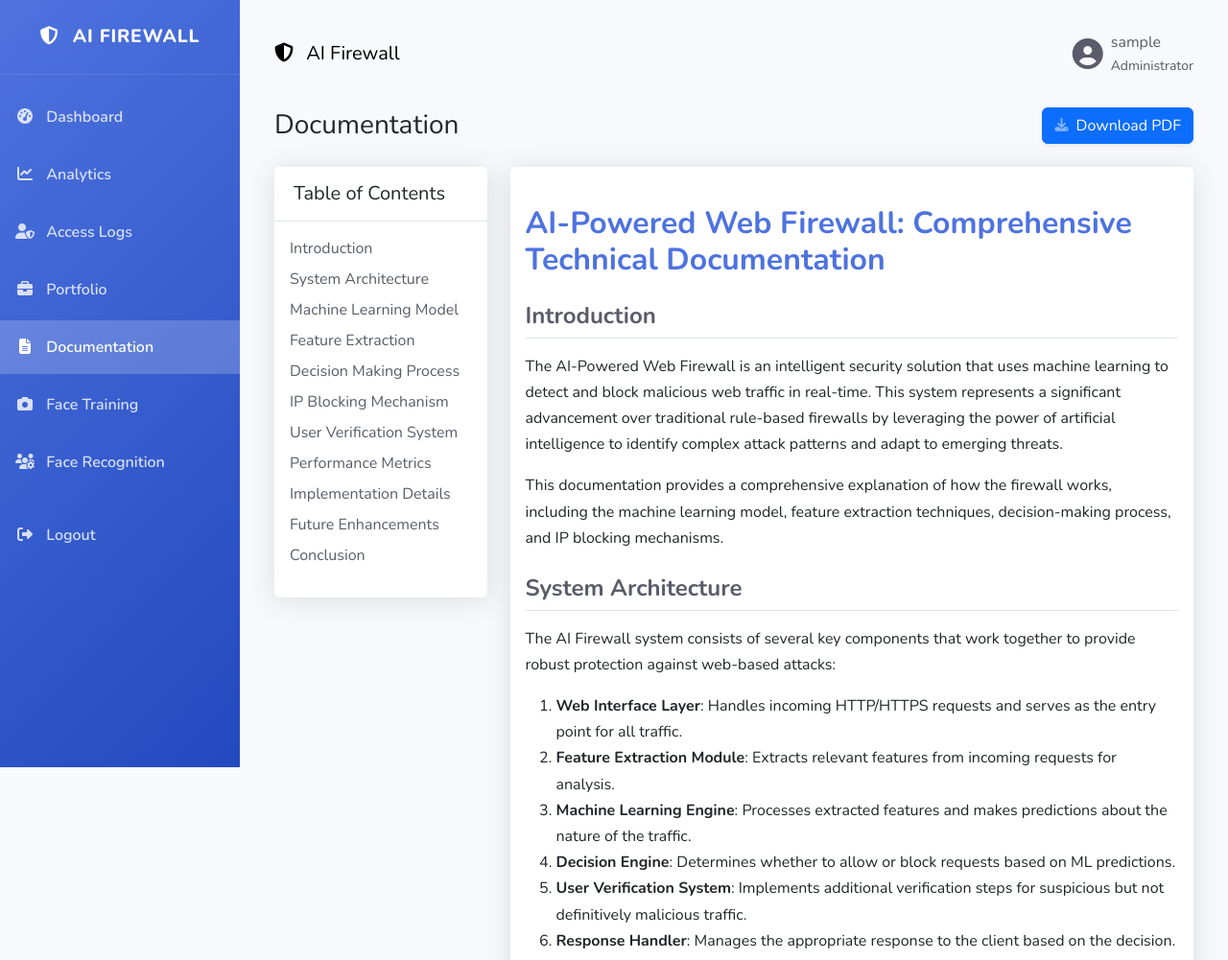
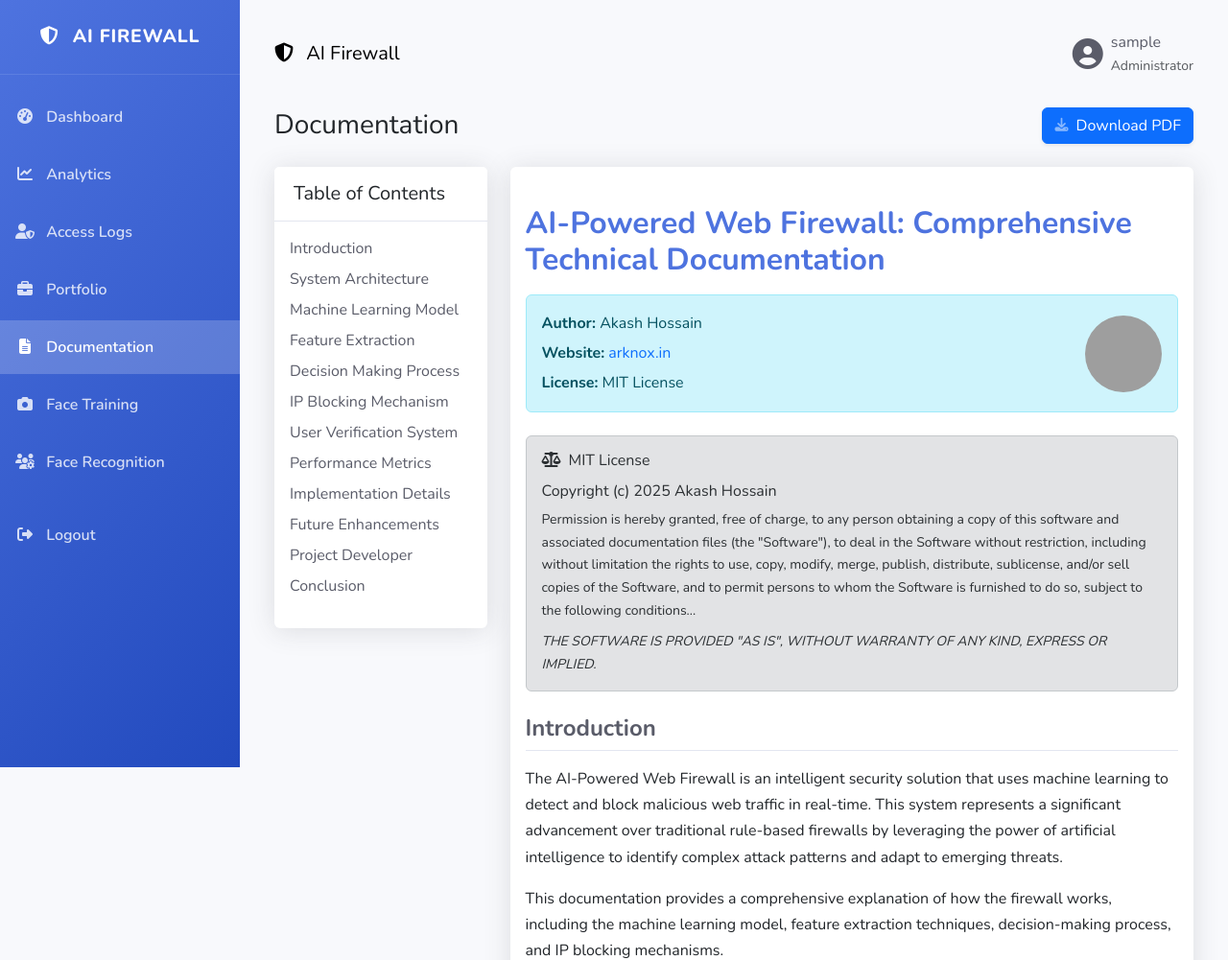
Before and after one commit to mdakashhossain1/AI-Powered-Web-Firewall, a Flask app: page /documentation in a window 1280 px wide. Shown: the top 1001 px of the page at 96% size. Run offline with Flask 2, Linux system fonts and the light colour scheme; the visitor is signed in with stand-in values (Sample User, id 1); parts of the project's set-up code (start-up, migrations or seed data) failed here and were passed over; some libraries are stand-ins or nearby versions; grey boxes are pictures that could not be loaded.

Commit message:
Update documentation.html: Add author info, MIT license, and developer profile with mypassport.png

```diff
--- a/app/templates/documentation.html
+++ b/app/templates/documentation.html
@@ -303,6 +303,7 @@
                                     <li><a href="#performance-metrics">Performance Metrics</a></li>
                                     <li><a href="#implementation-details">Implementation Details</a></li>
                                     <li><a href="#future-enhancements">Future Enhancements</a></li>
+                                    <li><a href="#project-developer">Project Developer</a></li>
                                     <li><a href="#conclusion">Conclusion</a></li>
                                 </ul>
                             </div>
@@ -315,6 +316,26 @@
                     <div class="card">
                         <div class="card-body documentation-content">
                             <h1 id="introduction">AI-Powered Web Firewall: Comprehensive Technical Documentation</h1>
+
+                            <div class="alert alert-info mb-4">
+                                <div class="row align-items-center">
+                                    <div class="col-md-8">
+                                        <p class="mb-1"><strong>Author:</strong> Akash Hossain</p>
+                                        <p class="mb-1"><strong>Website:</strong> <a href="https://arknox.in" target="_blank" class="text-decoration-none">arknox.in</a></p>
+                                        <p class="mb-0"><strong>License:</strong> MIT License</p>
+                                    </div>
+                                    <div class="col-md-4 text-end">
+                                        <img src="{{ url_for('static', filename='../image/mypassport.png') }}" alt="Developer" class="rounded-circle" style="width: 80px; height: 80px; object-fit: cover;">
+                                    </div>
+                                </div>
+                            </div>
+
+                            <div class="alert alert-secondary mb-4">
+                                <h6 class="mb-2"><i class="fas fa-balance-scale me-2"></i>MIT License</h6>
+                                <p class="mb-1">Copyright (c) 2025 Akash Hossain</p>
+                                <p class="mb-0 small">Permission is hereby granted, free of charge, to any person obtaining a copy of this software and associated documentation files (the "Software"), to deal in the Software without restriction, including without limitation the rights to use, copy, modify, merge, publish, distribute, sublicense, and/or sell copies of the Software, and to permit persons to whom the Software is furnished to do so, subject to the following conditions...</p>
+                                <p class="mb-0 small mt-2"><em>THE SOFTWARE IS PROVIDED "AS IS", WITHOUT WARRANTY OF ANY KIND, EXPRESS OR IMPLIED.</em></p>
+                            </div>
 
                             <h2 id="introduction">Introduction</h2>
                             <p>The AI-Powered Web Firewall is an intelligent security solution that uses machine learning to detect and block malicious web traffic in real-time. This system represents a significant advancement over traditional rule-based firewalls by leveraging the power of artificial intelligence to identify complex attack patterns and adapt to emerging threats.</p>
@@ -795,6 +816,37 @@ const interval = setInterval(() => {
                             - Develop more accessible verification methods
                             - Reduce false positives for legitimate users</p>
 
+                            <h2 id="project-developer">Project Developer</h2>
+                            <div class="card bg-light mb-4">
+                                <div class="card-body">
+                                    <div class="row align-items-center">
+                                        <div class="col-md-3 text-center">
+                                            <img src="{{ url_for('static', filename='../image/mypassport.png') }}" alt="Akash Hossain" class="rounded-circle mb-3" style="width: 120px; height: 120px; object-fit: cover;">
+                                        </div>
+                                        <div class="col-md-9">
+                                            <h4 class="mb-2">Akash Hossain</h4>
+                                            <p class="text-muted mb-3"><em>Lead Developer & AI Security Specialist</em></p>
+                                            <p class="mb-3">The AI-Powered Web Firewall project was developed by Akash Hossain, combining expertise in cybersecurity, machine learning, and full-stack development to create a comprehensive security solution that addresses modern web threats through innovative AI-powered approaches.</p>
+
+                                            <h6 class="mb-2">Specializations:</h6>
+                                            <ul class="mb-3">
+                                                <li>AI-driven threat detection systems</li>
+                                                <li>Machine learning model optimization for real-time security applications</li>
+                                                <li>Full-stack web development and system integration</li>
+                                                <li>Cybersecurity frameworks and deployment architecture</li>
+                                            </ul>
+
+                                            <p class="mb-0">
+                                                <strong>Website:</strong>
+                                                <a href="https://arknox.in" target="_blank" class="text-decoration-none">
+                                                    <i class="fas fa-external-link-alt me-1"></i>arknox.in
+                                                </a>
+                                            </p>
+                                        </div>
+                                    </div>
+                                </div>
+                            </div>
+
                             <h2 id="conclusion">Conclusion</h2>
                             <p>The AI-Powered Web Firewall represents a significant advancement in web application security by leveraging machine learning to detect and block malicious traffic in real-time. By analyzing 41 different features extracted from each web request, the system can identify complex attack patterns that traditional rule-based firewalls might miss.</p>
 
@@ -803,6 +855,22 @@ const interval = setInterval(() => {
                             <p>The system's modular architecture allows for easy maintenance and future enhancements, ensuring that it can adapt to emerging threats and evolving attack techniques. The combination of machine learning, user verification, and IP-based analysis creates a comprehensive security solution that balances protection with user experience.</p>
 
                             <p>As web-based attacks continue to grow in sophistication, AI-powered security solutions like this firewall will become increasingly essential for protecting web applications and their users. The ongoing development of this system will focus on enhancing feature extraction, improving model accuracy, and expanding deployment options to meet the evolving needs of web security.</p>
+
+                            <p>This project represents a commitment to advancing cybersecurity through innovative machine learning approaches. The project is open-source under the MIT License, encouraging collaboration and further development by the security community.</p>
+
+                            <div class="alert alert-primary mt-4">
+                                <div class="text-center">
+                                    <p class="mb-2"><strong>For questions, contributions, or collaboration opportunities:</strong></p>
+                                    <p class="mb-0">
+                                        <a href="https://arknox.in" target="_blank" class="btn btn-outline-primary btn-sm me-2">
+                                            <i class="fas fa-globe me-1"></i>Visit arknox.in
+                                        </a>
+                                        <a href="https://github.com/mdakashhossain1/AI-Powered-Web-Firewall" target="_blank" class="btn btn-outline-primary btn-sm">
+                                            <i class="fab fa-github me-1"></i>GitHub Repository
+                                        </a>
+                                    </p>
+                                </div>
+                            </div>
                         </div><!-- End of documentation-content -->
                     </div>
                 </div>
```
